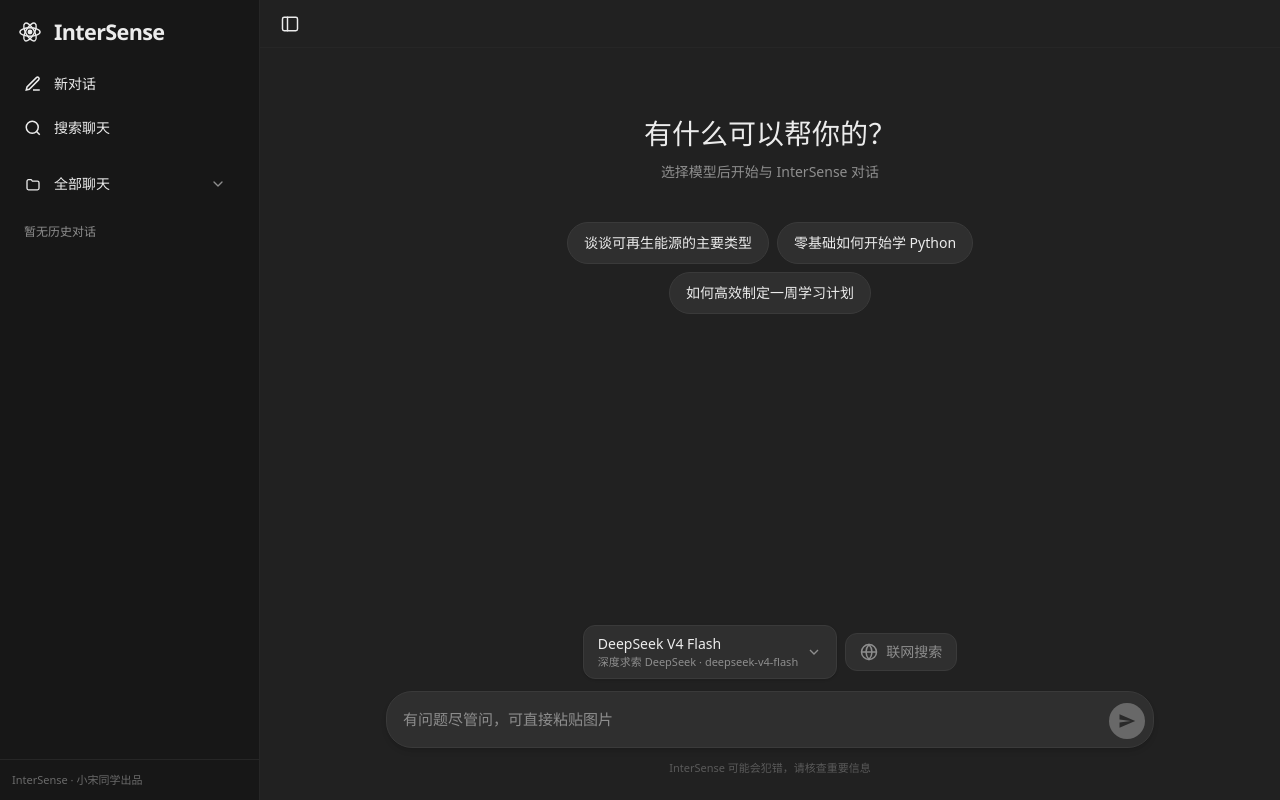
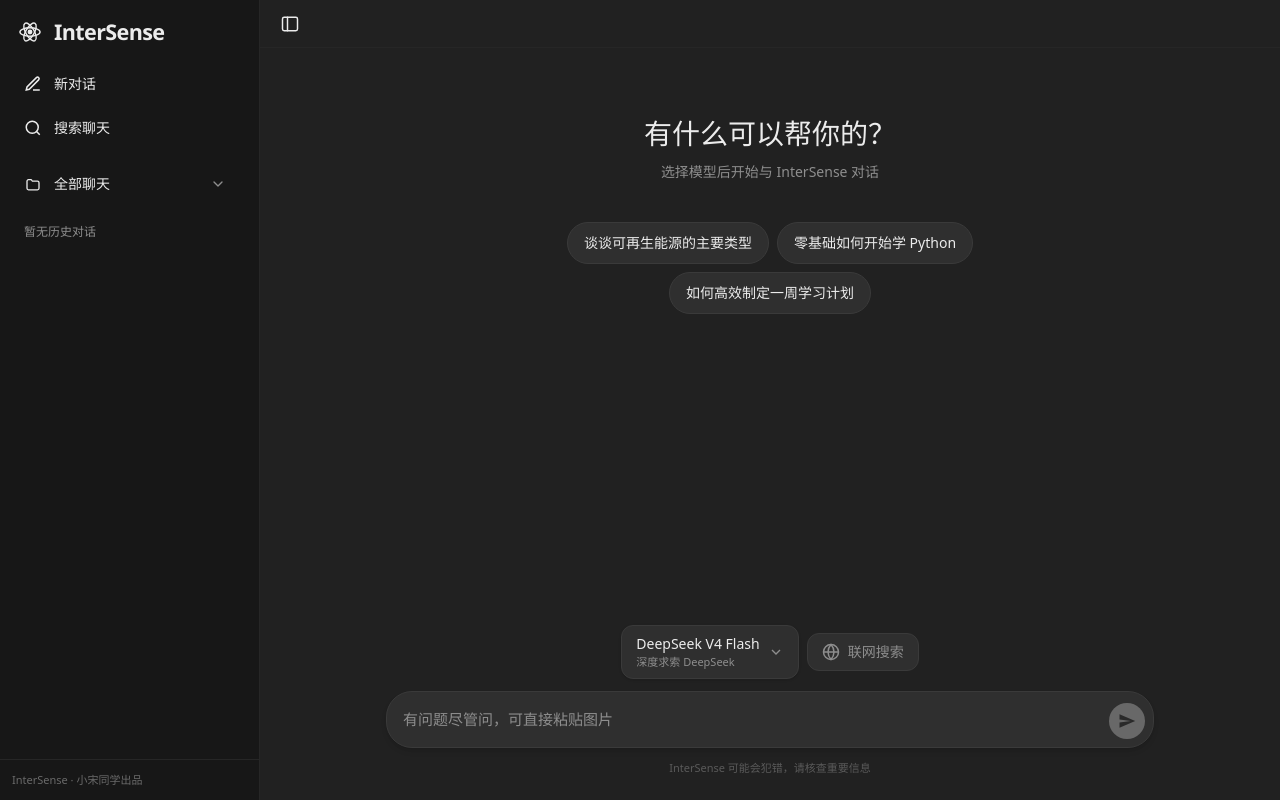
Before and after one commit to EricSong996/Agent-InterSense, a React (Vite) app: page / in a window 1280 px wide. Built offline with nearby package versions, Linux system fonts and the light colour scheme; what marked-katex-extension would draw is missing.

Commit message:
Remove modelId display from ModelSelector

```diff
--- a/src/components/ModelSelector.tsx
+++ b/src/components/ModelSelector.tsx
@@ -73,7 +73,7 @@
         <span className="flex min-w-0 flex-col pointer-events-none">
           <span className="text-sm font-medium text-[#ececec]">{current.fullName}</span>
           <span className="text-[11px] text-[#8e8e8e] truncate max-w-[220px] sm:max-w-[280px]">
-            {current.vendor} · {current.modelId}
+            {current.vendor}
           </span>
         </span>
         <IconChevron open={open} />
@@ -121,7 +121,6 @@
                     )}
                   </span>
                   <span className="mt-0.5 text-[11px] text-[#8e8e8e]">{p.vendor}</span>
-                  <span className="mt-0.5 font-mono text-[10px] text-[#6a6a6a]">{p.modelId}</span>
                 </button>
               )
             })}
```
